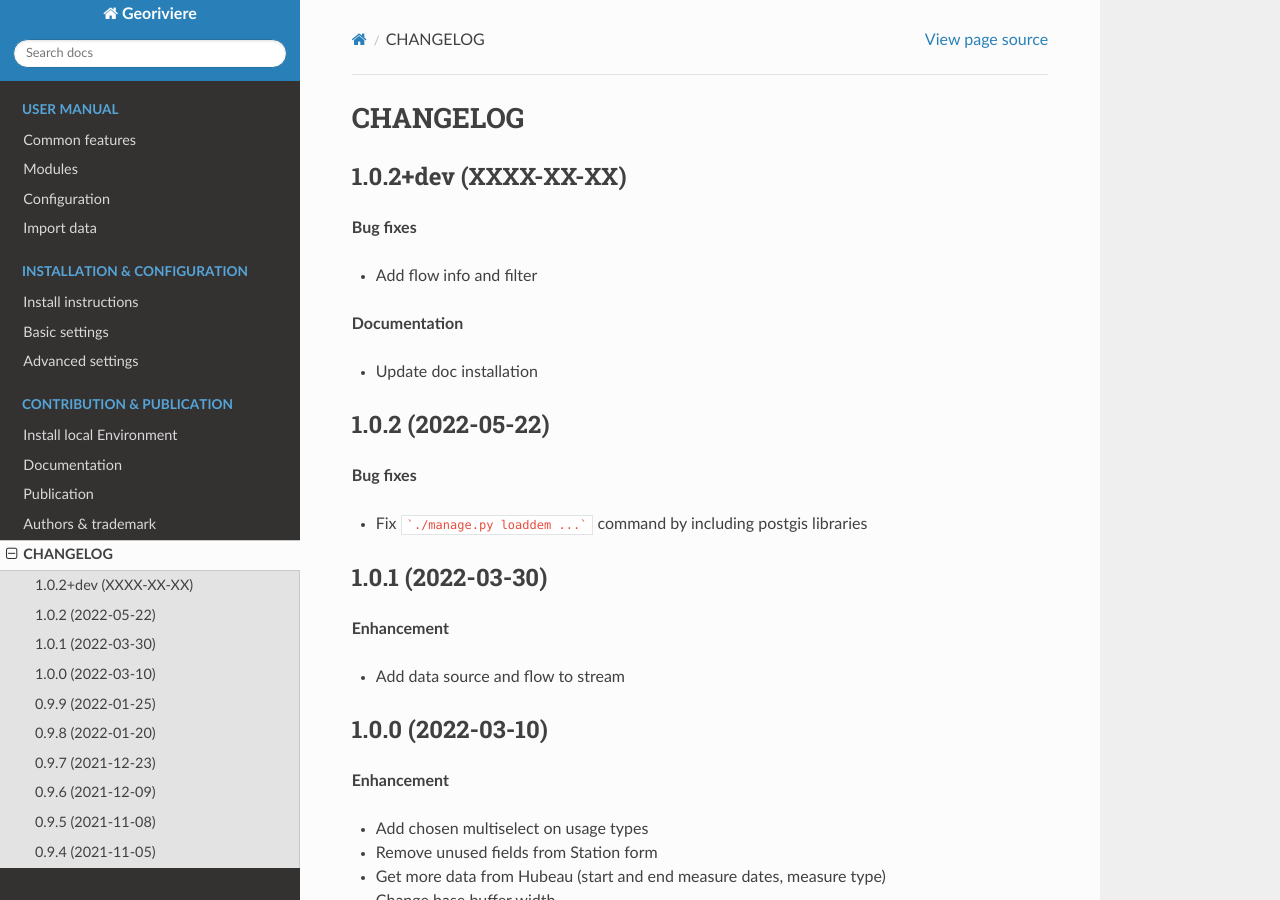
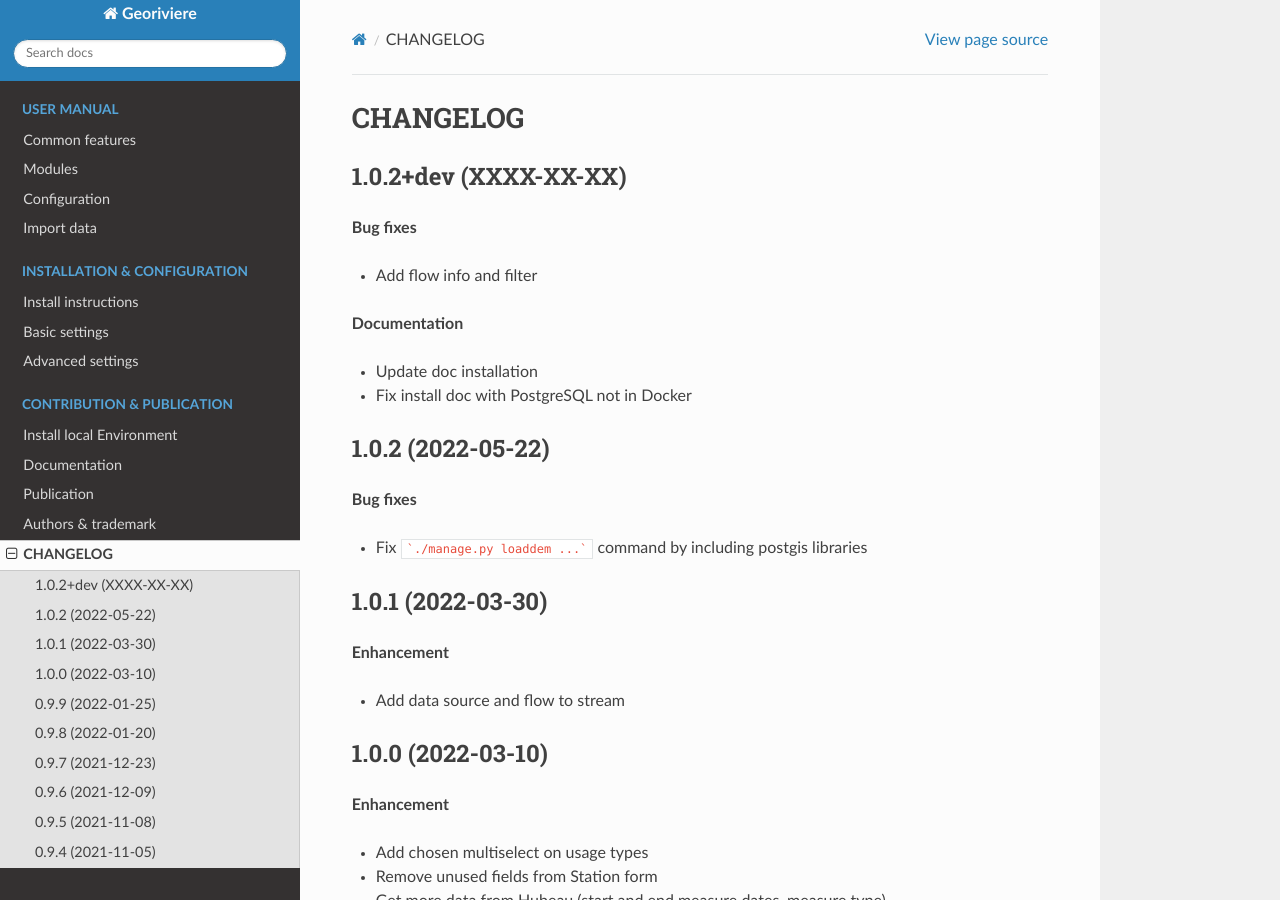
Before and after one commit to Georiviere/Georiviere-admin, a Sphinx documentation site: the page built from docs/changelog.rst, in a window 1280 px wide and 900 px high. Built offline with Sphinx 7.4.7 and the Read the Docs theme 2.0.0, drawn with Linux system fonts in a browser that asks for light colours; the version number could not be read and is left out.

Commit message:
Changelog

```diff
--- a/docs/changelog.rst
+++ b/docs/changelog.rst
@@ -12,6 +12,7 @@ CHANGELOG
 **Documentation**
 
 * Update doc installation
+* Fix install doc with PostgreSQL not in Docker
 
 
 1.0.2        (2022-05-22)
```
